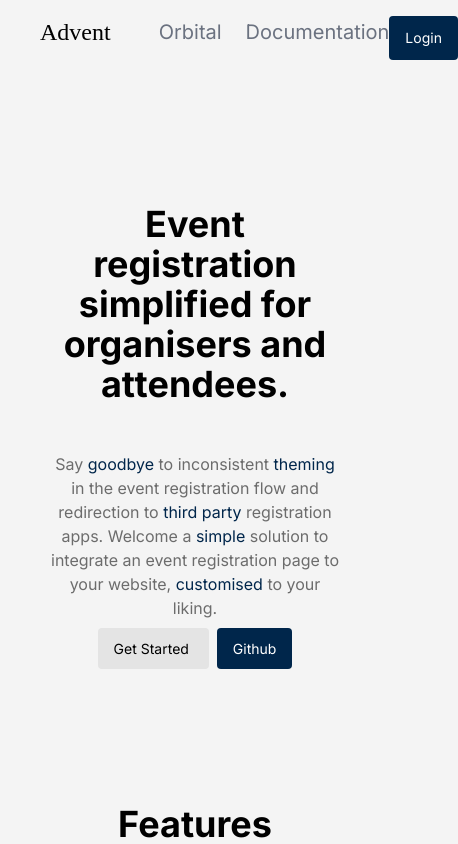
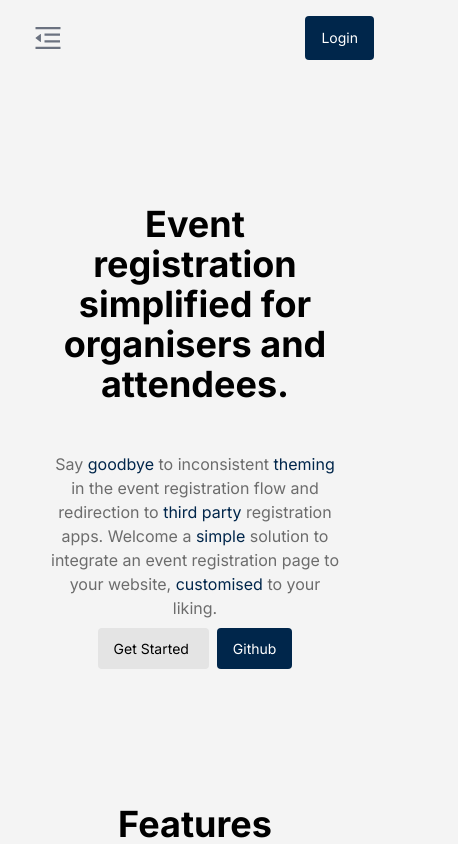
Before and after one commit to wr1159/advent, a Next.js app: page / in a window 390 px wide. Shown: the top 844 px of the page, 458 px wide, since content can reach past the window. Built offline with nearby package versions, Linux system fonts and the light colour scheme.

Commit message:
Add hiding feature for main navbar and enabled hamburger menu button

```diff
--- a/components/Navbar.tsx
+++ b/components/Navbar.tsx
@@ -6,6 +6,8 @@ import {
   NavigationMenuList
 } from '@radix-ui/react-navigation-menu';
 import Button from './Button';
+import { useState } from 'react';
+import { AiOutlineMenuFold, AiOutlineMenuUnfold } from 'react-icons/ai';
 
 interface linksProps {
   text: string;
@@ -18,9 +20,11 @@ interface NavbarProps {
   login?: boolean;
 }
 const Navbar: React.FC<NavbarProps> = ({ texts, links, login }) => {
+  const [showMobileMenu, setShowMobileMenu] = useState<boolean>(false);
   return (
-    <NavigationMenu className="flex w-auto flex-row justify-between p-4 text-gray-500">
-      <NavigationMenuList className="align-center flex items-center space-x-6 text-xl">
+    <NavigationMenu className="flex w-auto flex-row justify-between p-4 text-gray-500 ">
+      <div className="flex items-center">
+        <NavigationMenuList className="align-center hidden items-center space-x-6 text-xl md:flex">
           <NavigationMenuItem className="advent px-6 text-2xl text-black hover:text-gray-700">
             <NavigationMenuLink href={login ? '/' : '/dashboard'}>
               Advent{' '}
@@ -32,15 +36,18 @@ const Navbar: React.FC<NavbarProps> = ({ texts, links, login }) => {
             </NavigationMenuItem>
           ))}
         </NavigationMenuList>
-      {login && (
-        <Button
-          text="Login"
-          size="sm"
-          type="secondary"
-          href="/auth"
-          className="-5"
-        />
+        <button
+          className="flex items-center justify-center px-4 md:hidden "
+          onClick={() => setShowMobileMenu(!showMobileMenu)}
+        >
+          {showMobileMenu ? (
+            <AiOutlineMenuUnfold size={32} />
+          ) : (
+            <AiOutlineMenuFold size={32} />
           )}
+        </button>
+      </div>
+      {login && <Button text="Login" size="sm" type="secondary" href="/auth" />}
     </NavigationMenu>
   );
 };
```
Lines whose indentation alone changed are shown as unchanged.
